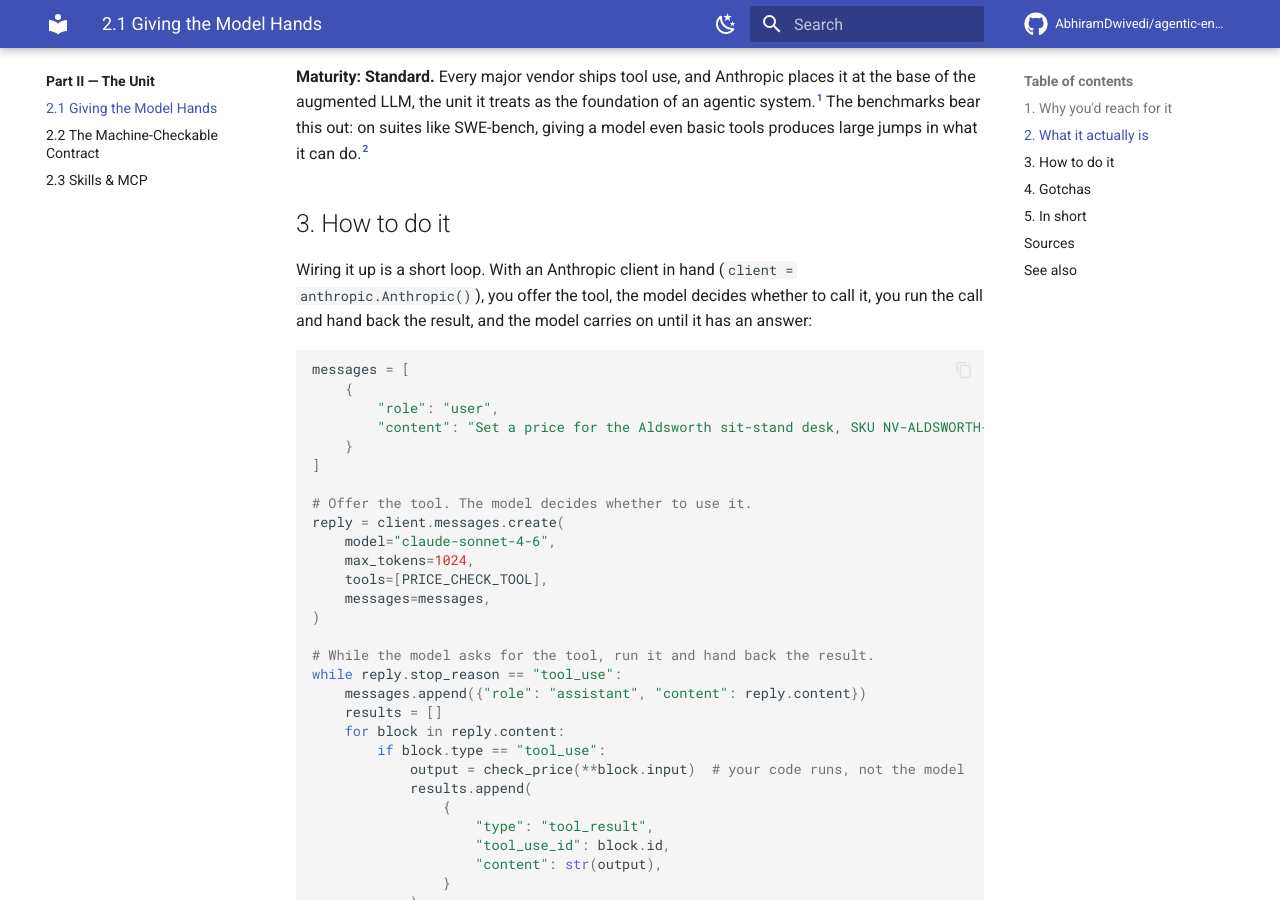
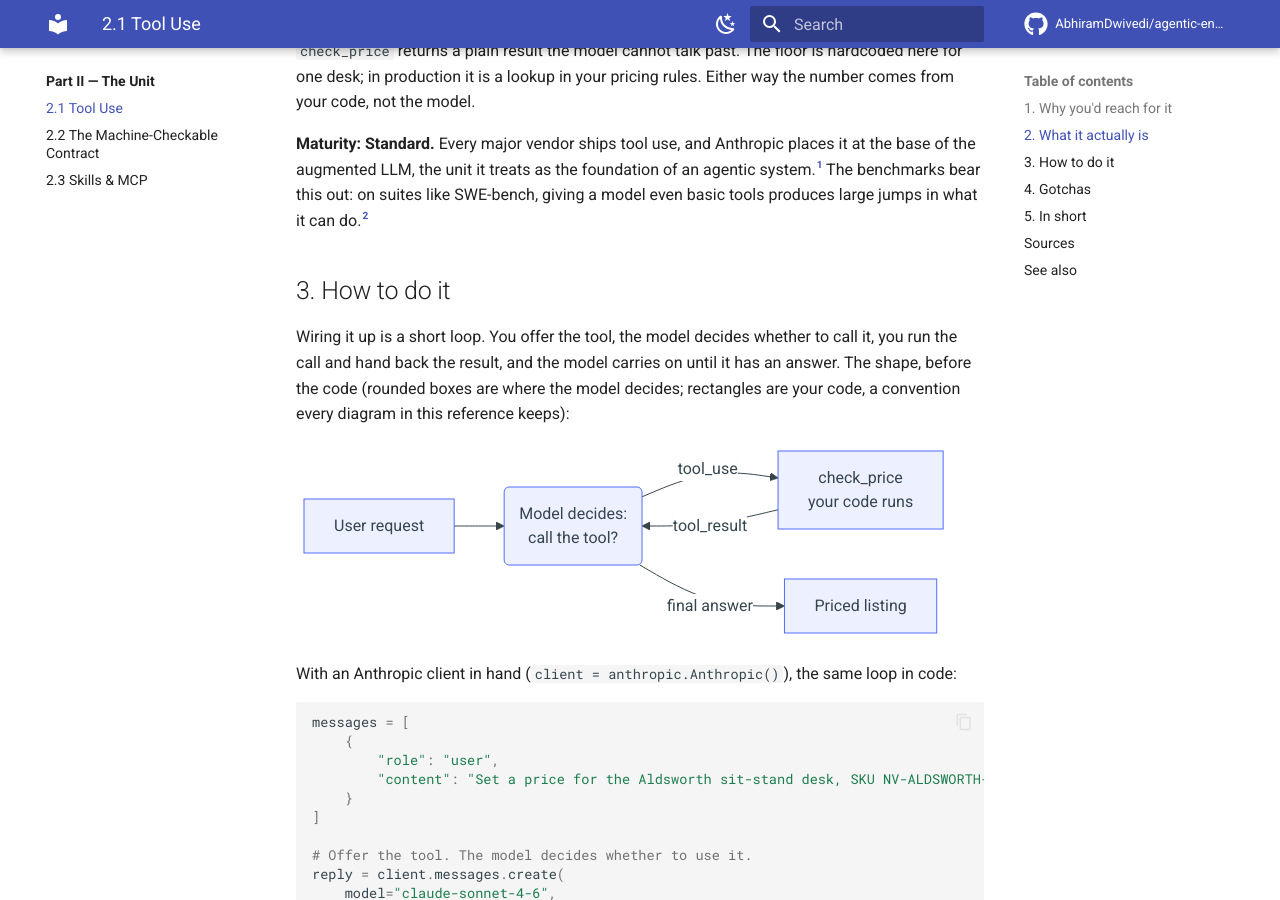
Before and after one commit to AbhiramDwivedi/agentic-engineering, an MkDocs documentation site: the page built from docs/the-unit/tool-use.md, in a window 1280 px wide and 900 px high, scrolled down 1797 px. Built offline with MkDocs 1.6.1 and Material for MkDocs 9.7.7, drawn with Linux system fonts in a browser that asks for light colours; comment, search, counter and statistics services are not loaded; some of the changed text lies outside the part shown.

Commit message:
Elevate 2.1 to the reference recipe: canonical title, gloss, shape diagram; add the homepage map
The per-page recipe (recorded in meta/): canonical noun as the H1 and nav
title, the evocative phrase demoted into a gloss line that doubles as the
patterns-index entry, and one mermaid shape diagram in How. Sitewide diagram
language: rounded = the model decides, rectangle = your code, hexagon = a
capability. The homepage gains the overall map in the same language.
Template's stale snippet-include instruction replaced with inline + doc-sync.

Co-Authored-By: Claude Fable 5 <noreply@anthropic.com>

````diff
--- a/docs/the-unit/tool-use.md
+++ b/docs/the-unit/tool-use.md
@@ -1,8 +1,10 @@
-# 2.1 Giving the Model Hands
+# 2.1 Tool Use
 
 <div class="chapter-meta" markdown>
 **Maturity: Standard** (every major vendor ships it, and the base of the augmented LLM) · *Grounding:* production + research
 </div>
+
+*Giving the model hands. You describe a function to the model; the model decides when to call it; your code runs the call and owns the result.*
 
 > "Tool access is one of the highest-leverage primitives you can give an agent."[^2]
 >
@@ -63,7 +65,17 @@ def check_price(supplier_sku: str, proposed_price_cents: int) -> dict:
 
 ## 3. How to do it
 
-Wiring it up is a short loop. With an Anthropic client in hand (`client = anthropic.Anthropic()`), you offer the tool, the model decides whether to call it, you run the call and hand back the result, and the model carries on until it has an answer:
+Wiring it up is a short loop. You offer the tool, the model decides whether to call it, you run the call and hand back the result, and the model carries on until it has an answer. The shape, before the code (rounded boxes are where the model decides; rectangles are your code, a convention every diagram in this reference keeps):
+
+```mermaid
+flowchart LR
+    U["User request"] --> M("Model decides:<br>call the tool?")
+    M -- "tool_use" --> T["check_price<br>your code runs"]
+    T -- "tool_result" --> M
+    M -- "final answer" --> F["Priced listing"]
+```
+
+With an Anthropic client in hand (`client = anthropic.Anthropic()`), the same loop in code:
 
 ```python
 messages = [
--- a/mkdocs.yml
+++ b/mkdocs.yml
@@ -58,7 +58,11 @@ markdown_extensions:
   - toc:
       permalink: true
   - pymdownx.details
-  - pymdownx.superfences
+  - pymdownx.superfences:
+      custom_fences:
+        - name: mermaid
+          class: mermaid
+          format: !!python/name:pymdownx.superfences.fence_code_format
   - pymdownx.highlight:
       anchor_linenums: true
   - pymdownx.inlinehilite
@@ -91,7 +95,7 @@ nav:
       - "1.6 Do You Even Need a Framework?": foundations/do-you-need-a-framework.md
   - Part II — The Unit:
       - the-unit/index.md
-      - "2.1 Giving the Model Hands": the-unit/tool-use.md
+      - "2.1 Tool Use": the-unit/tool-use.md
       - "2.2 The Machine-Checkable Contract": the-unit/structured-output.md
       - "2.3 Skills & MCP": the-unit/skills-and-mcp.md
   - Part III — Composition:
````
Also changed, not shown: docs/index.md (+47 -0 lines), meta/chapter-template.md (+20 -6 lines), meta/design-system.md (+12 -0 lines).
